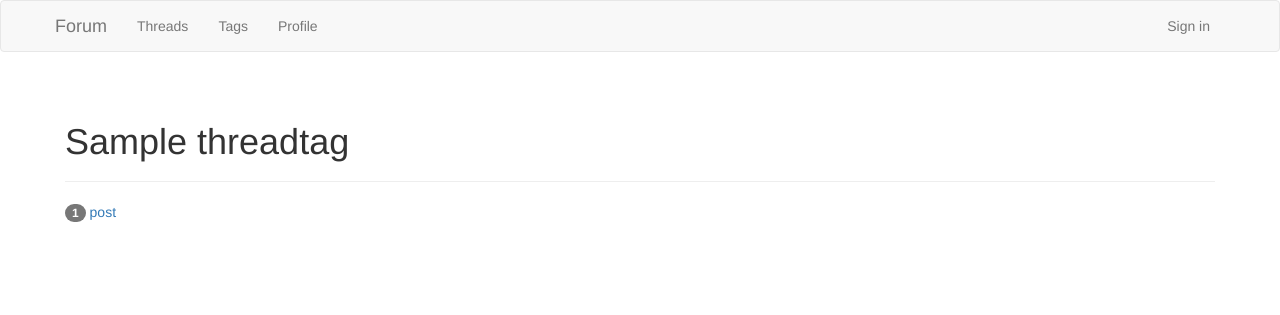
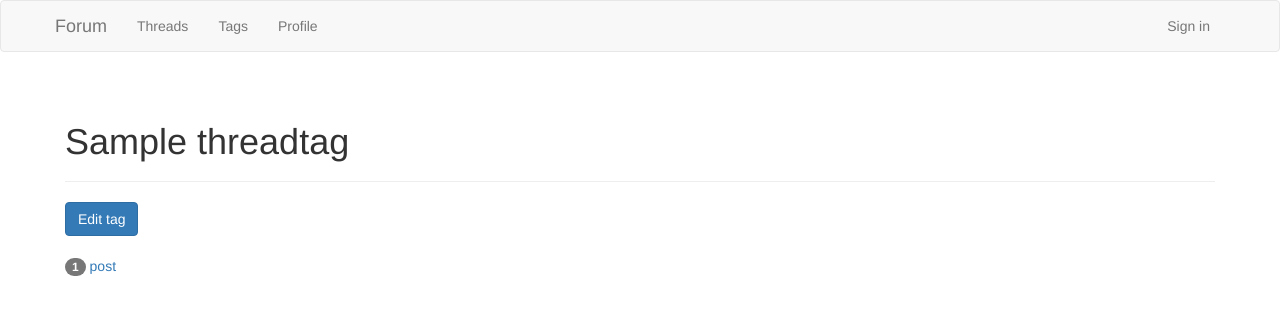
Before and after one commit to xoudini/tsoha, a Flask app: page /tags/1 in a window 1280 px wide. Shown: the top 315 px of the page. Run offline with Flask 2, Linux system fonts and the light colour scheme; a database or web service that is not in the repository returns one stand-in record (values such as "Sample title"); some libraries are stand-ins or nearby versions.

Commit message:
Add edit button on tag template.

```diff
--- a/src/templates/tag.html
+++ b/src/templates/tag.html
@@ -10,6 +10,10 @@
 <div class="page-header">
     <h1>{{tag.title}}</h1>
 </div>
+
+<a class="btn btn-primary" href="/tags/{{tag.uid}}/edit">Edit tag</a>
+
+<div class="control-group">&nbsp;</div>
 
 <div>
     <a href="#"><span class="badge badge-primary badge-pill">{{tag.count}}</span> post{% if tag.count != 1 %}s{% endif %}</a>
```
